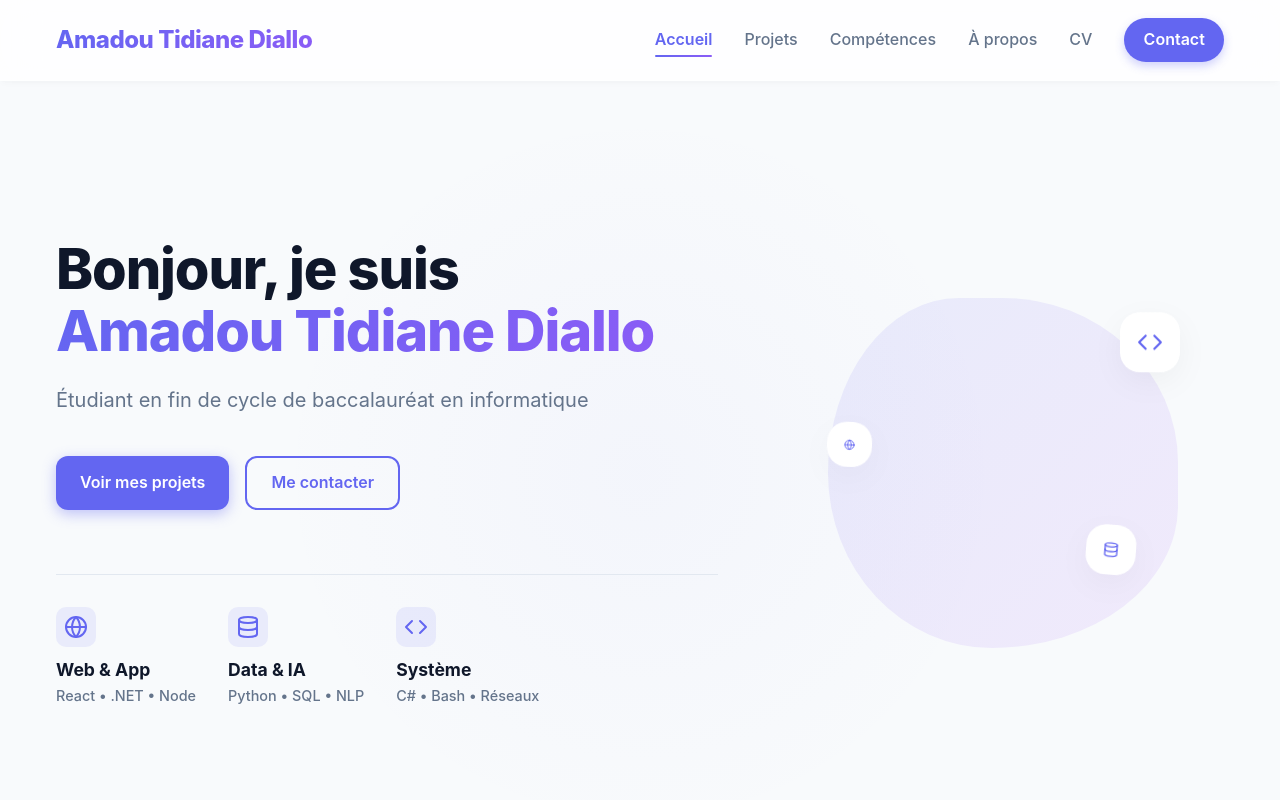
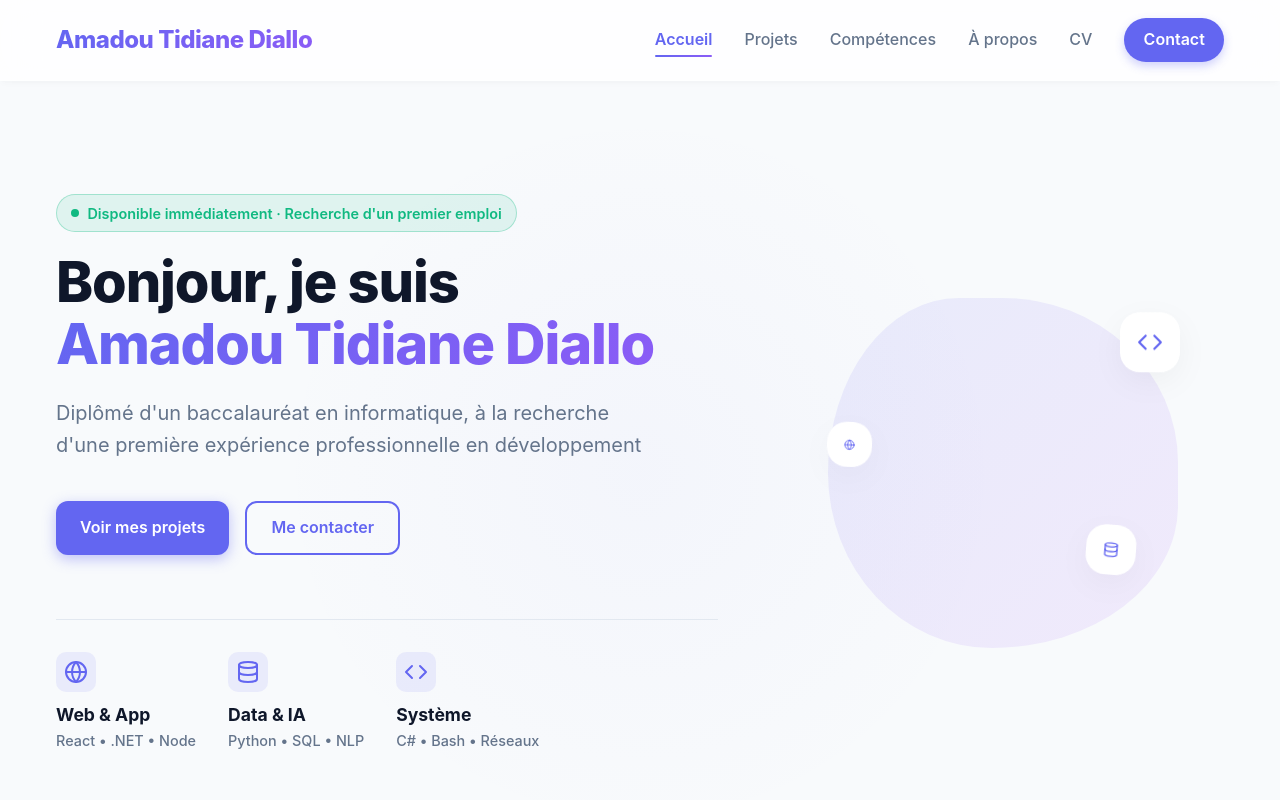
Before and after one commit to AmadouTidianeDiallo03/PortFolio, a React (Vite) app: page / in a window 1280 px wide. Shown: the top 800 px of the page. Built offline with nearby package versions, Linux system fonts and the light colour scheme.

Commit message:
Mise à jour du portfolio : diplômé, recherche d'un premier emploi
Co-Authored-By: Claude Opus 5.5 <noreply@anthropic.com>
Claude-Session: https://claude.ai/code/session_01AT57HX7VoUchBJKZv4uoKa

```diff
--- a/index.html
+++ b/index.html
@@ -4,8 +4,8 @@
     <meta charset="UTF-8" />
     <link rel="icon" type="image/svg+xml" href="/favicon.svg" />
     <meta name="viewport" content="width=device-width, initial-scale=1.0" />
-    <title>Portfolio Développeur | Étudiant Informatique</title>
-    <meta name="description" content="Portfolio de développeur web et mobile. Découvrez mes projets, compétences et parcours." />
+    <title>Portfolio | Amadou Tidiane Diallo – Développeur junior</title>
+    <meta name="description" content="Portfolio d'Amadou Tidiane Diallo, diplômé d'un baccalauréat en informatique et à la recherche d'un premier emploi en développement." />
   </head>
   <body>
     <div id="root"></div>
--- a/src/data/constants.js
+++ b/src/data/constants.js
@@ -1,6 +1,7 @@
 export const PERSON = {
     name: "Amadou Tidiane Diallo",
-    tagline: "Étudiant en fin de cycle de baccalauréat en informatique",
+    tagline: "Diplômé d'un baccalauréat en informatique, à la recherche d'une première expérience professionnelle en développement",
+    availability: "Disponible immédiatement",
     email: "Tidiane24796@gmail.com",
     linkedin: "https://linkedin.com/in/votre-profil",
     github: "https://github.com/AmadouTidianeDiallo03",
@@ -14,6 +15,6 @@ export const PERSON = {
 
 export const SITE_CONFIG = {
     title: "Portfolio | Amadou Tidiane Diallo",
-    description: "Portfolio de développeur étudiant. Projets React, Web, Data.",
+    description: "Portfolio d'un développeur junior diplômé en informatique. Projets React, Web, Data.",
     url: "https://votre-portfolio.netlify.app",
 };
--- a/src/pages/Accueil.jsx
+++ b/src/pages/Accueil.jsx
@@ -12,6 +12,10 @@ export default function Home() {
             <section className="hero-section">
                 <div className="container hero-container">
                     <div className="hero-content">
+                        <span className="availability-badge">
+                            <span className="availability-dot" aria-hidden="true"></span>
+                            {PERSON.availability} · Recherche d'un premier emploi
+                        </span>
                         <h1 className="hero-title">
                             Bonjour, je suis <br />
                             <span className="highlight-text">{PERSON.name}</span>
--- a/src/pages/Apropos.jsx
+++ b/src/pages/Apropos.jsx
@@ -12,7 +12,7 @@ export default function About() {
                 <div style={{ textAlign: "center", maxWidth: "800px", margin: "0 auto 3rem auto" }}>
                     <h1 className="section-title">À Propos de Moi</h1>
                     <p style={{ fontSize: "1.2rem", color: "var(--text-secondary)" }}>
-                        Étudiant passionné par l'informatique, curieux et déterminé.
+                        Jeune diplômé en informatique, passionné, curieux et déterminé.
                     </p>
                 </div>
 
@@ -26,8 +26,9 @@ export default function About() {
                             Bonjour ! Je m'appelle <strong style={{ color: "var(--text-main)" }}>{PERSON.name}</strong>.
                         </p>
                         <p style={{ marginBottom: "1.5rem", lineHeight: "1.7", color: "var(--text-secondary)" }}>
-                            Je suis étudiant en fin de cycle de baccalauréat en informatique à l’<strong>Université du Québec à Rimouski</strong>.
-                            Actuellement, <strong>je suis à la recherche active d’un stage ou d’un emploi étudiant</strong> pour mettre mes compétences à l'épreuve.
+                            Je suis diplômé d’un baccalauréat en informatique de l’<strong>Université du Québec à Rimouski</strong>.
+                            Je suis maintenant <strong>à la recherche active d’une première expérience professionnelle</strong> (poste de développeur junior ou emploi en TI)
+                            afin de mettre mes compétences au service d’une équipe et de continuer à progresser.
                         </p>
 
                         <div style={{ marginTop: "auto", paddingTop: "1rem" }}>
@@ -48,7 +49,7 @@ export default function About() {
                             <div>
                                 <p className="contact-label">Objectif</p>
                                 <p style={{ color: "var(--text-secondary)", fontSize: "0.95rem", lineHeight: "1.5" }}>
-                                    Appliquer mes compétences techniques (C#, Python, React...) dans un environnement professionnel et apprendre auprès d'experts.
+                                    Décrocher un premier poste en informatique où je pourrai appliquer mes compétences (C#, Python, React...), contribuer à des projets concrets et apprendre auprès d'une équipe expérimentée.
                                 </p>
                             </div>
                         </div>
@@ -74,7 +75,7 @@ export default function About() {
                             <div>
                                 <p className="contact-label">Formation</p>
                                 <p style={{ color: "var(--text-secondary)", fontSize: "0.95rem", lineHeight: "1.5" }}>
-                                    Baccalauréat en informatique (Fin de cycle)<br />
+                                    Baccalauréat en informatique (Diplômé)<br />
                                     UQAR - Campus de Lévis
                                 </p>
                             </div>
--- a/src/styles/home.css
+++ b/src/styles/home.css
@@ -293,3 +293,32 @@
         font-size: 2.5rem;
     }
 }
+/* Availability badge */
+.availability-badge {
+    display: inline-flex;
+    align-items: center;
+    gap: 0.5rem;
+    padding: 0.4rem 0.9rem;
+    margin-bottom: 1.25rem;
+    border-radius: 999px;
+    font-size: 0.9rem;
+    font-weight: 600;
+    color: var(--success-color);
+    background: rgba(16, 185, 129, 0.1);
+    border: 1px solid rgba(16, 185, 129, 0.3);
+}
+
+.availability-dot {
+    width: 8px;
+    height: 8px;
+    border-radius: 50%;
+    background: var(--success-color);
+    box-shadow: 0 0 0 0 rgba(16, 185, 129, 0.6);
+    animation: availabilityPulse 2s infinite;
+}
+
+@keyframes availabilityPulse {
+    0% { box-shadow: 0 0 0 0 rgba(16, 185, 129, 0.6); }
+    70% { box-shadow: 0 0 0 8px rgba(16, 185, 129, 0); }
+    100% { box-shadow: 0 0 0 0 rgba(16, 185, 129, 0); }
+}
```
